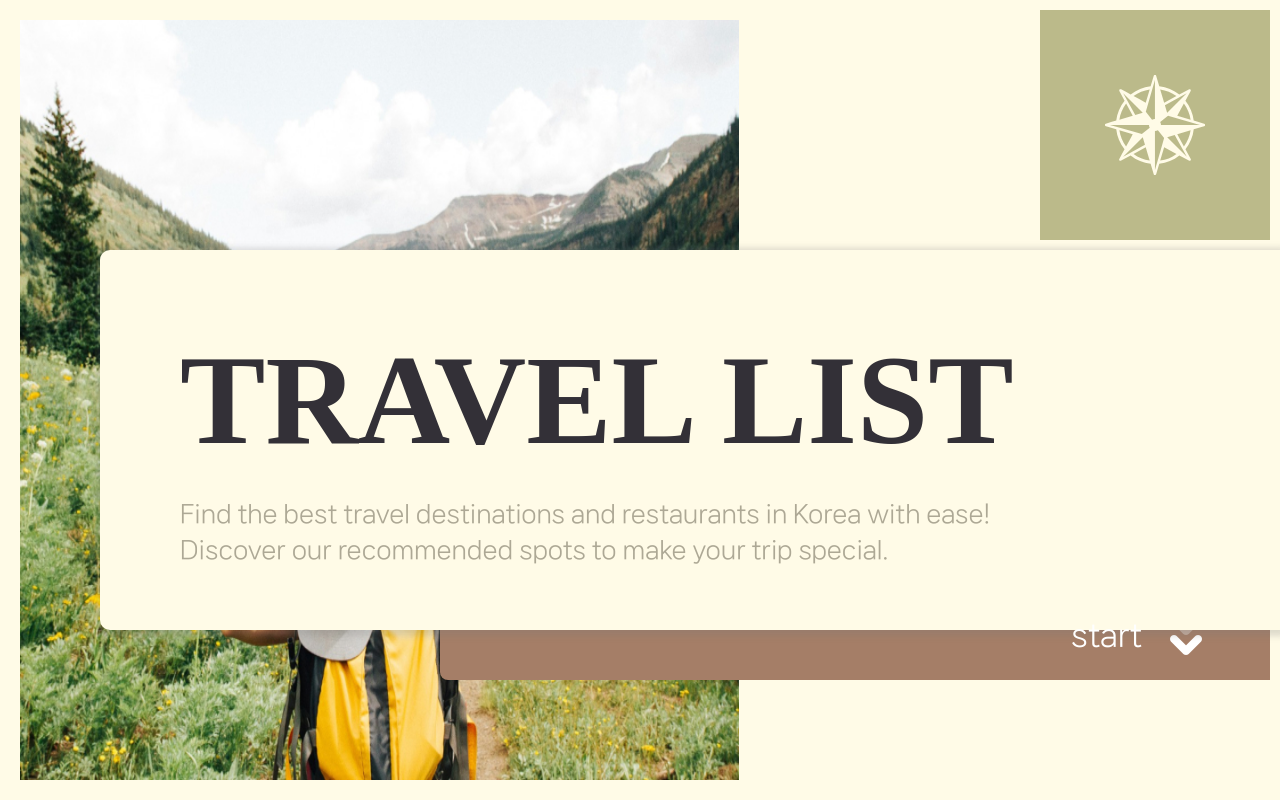
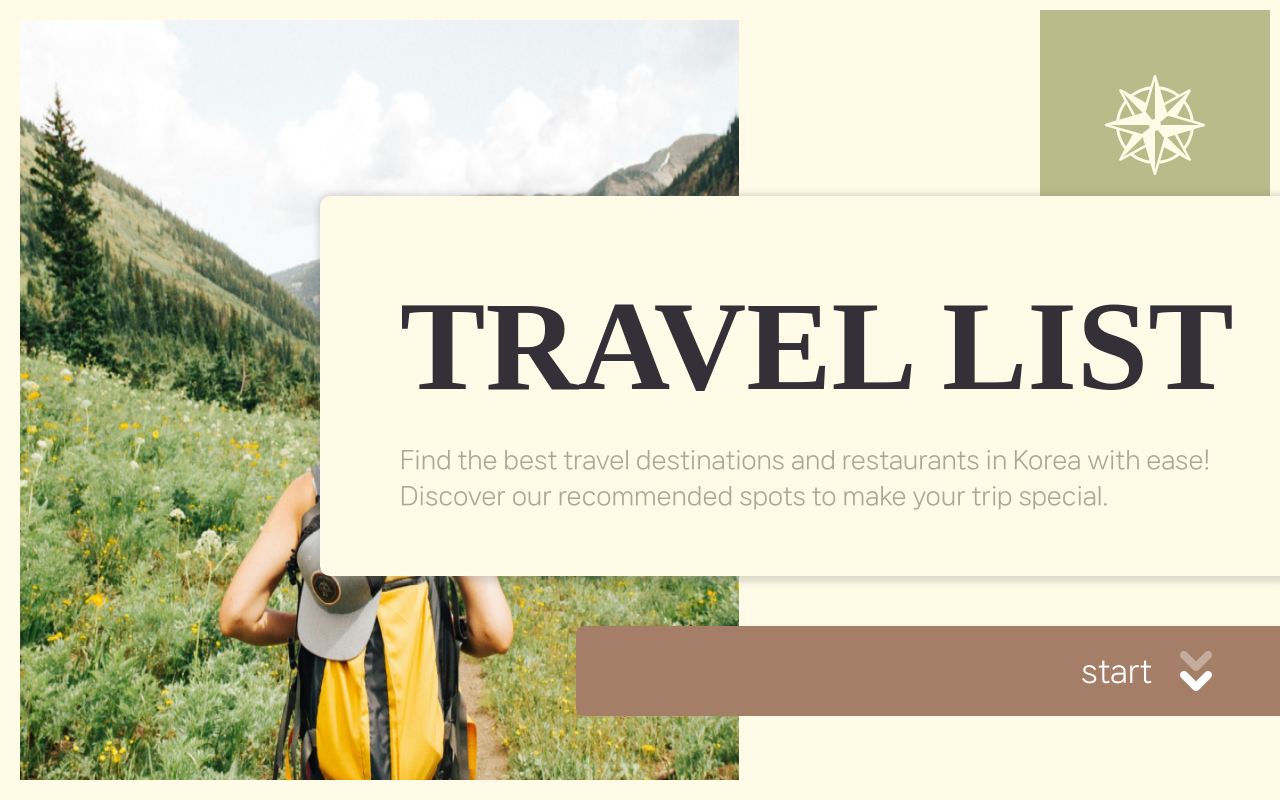
Before and after one commit to KIMJW04/travelrank, a React (Create React App) app: page / in a window 1280 px wide. Built offline with nearby package versions, Linux system fonts and the light colour scheme; a web font is replaced by a local one.

Commit message:
스타일 수정

```diff
--- a/src/assets/scss/section/_RegionDetail.scss
+++ b/src/assets/scss/section/_RegionDetail.scss
@@ -1,6 +1,5 @@
 .region-detail {
-    overflow: hidden;
-    height: 100vh;
+    height: 100%;
     padding: 10px;
     font-family: 'Arial', sans-serif;
     background-color: #F5F5DC;
@@ -14,6 +13,7 @@
             width: 80px;
             height: 80px;
             display: block;
+
             &:nth-child(1) {
                 margin-left: 20px;
             }
@@ -45,7 +45,8 @@
         }
 
         .combined-select {
-            width: 350px;  /* 두 개의 셀렉트 박스를 합친 크기 */
+            width: 350px;
+            /* 두 개의 셀렉트 박스를 합친 크기 */
         }
 
         .date-icon {
@@ -148,7 +149,8 @@
 .slider-container {
     position: relative;
 
-    .prev-button, .next-button {
+    .prev-button,
+    .next-button {
         width: 80px;
         height: 80px;
         background-color: transparent;
@@ -195,13 +197,16 @@
     .RegionDetail_header h1 {
         display: none;
     }
+
     .controls .combined-select {
         display: block;
     }
+
     .controls select:not(.combined-select),
     .controls input[type="date"] {
         display: none;
     }
+
     .slider .card {
         flex: 1 0 100%;
     }
@@ -212,15 +217,18 @@
         display: none;
 
     }
+
     .RegionDetail_header {
         justify-content: center;
     }
+
     .controls {
         margin-top: 0;
         flex-direction: column;
         align-items: center;
         gap: 5px;
     }
+
     .slider {
         padding-top: 60px;
     }
--- a/src/assets/scss/section/_main.scss
+++ b/src/assets/scss/section/_main.scss
@@ -32,12 +32,21 @@
     }
 }
 
+.main__inner {
+    height: 520px;
+    position: absolute;
+    width: 100%;
+    top: 57%;
+    transform: translate(0, -50%);
+    right: 0;
+    z-index: 1000;
+
     .main-content {
-    width: 1180px;
+        width: 75%;
         height: 380px;
         background-color: #FFFBE7;
         position: absolute;
-    top: 250px;
+        top: 0;
         right: 0;
         z-index: 1;
         border-radius: 10px 0 0 10px;
@@ -62,7 +71,7 @@
     }
 
     .start-button {
-    width: 830px;
+        width: 55%;
         height: 90px;
         background-color: #A57E67;
         color: white;
@@ -72,8 +81,8 @@
         cursor: pointer;
         border-radius: 8px 0 0 8px;
         position: absolute;
-    bottom: 120px;
-    right: 10px;
+        bottom: 0;
+        right: 0px;
         justify-content: right;
         align-items: center;
         display: flex;
@@ -100,3 +109,4 @@
             background-color: #8a6348;
         }
     }
+}
--- a/src/pages/Main.jsx
+++ b/src/pages/Main.jsx
@@ -13,6 +13,7 @@ const Main = () => {
     return (
         <div className="main-container">
             <img src={mainImage} alt="Travel" className="main-image" />
+            <div className="main__inner">
                 <div className="main-content">
                     <h1>TRAVEL LIST</h1>
                     <p>
@@ -24,6 +25,7 @@ const Main = () => {
                     <p>start</p>
                     <span className='arrow_icon'></span>
                 </button>
+            </div>
 
             <div className="box01">
                 <img src={mainImage02} alt="travel" className="mainimg02" />
```
Also changed, not shown: 11 other files (tests, documents, lock files or other folders). Lines whose indentation alone changed are shown as unchanged.
